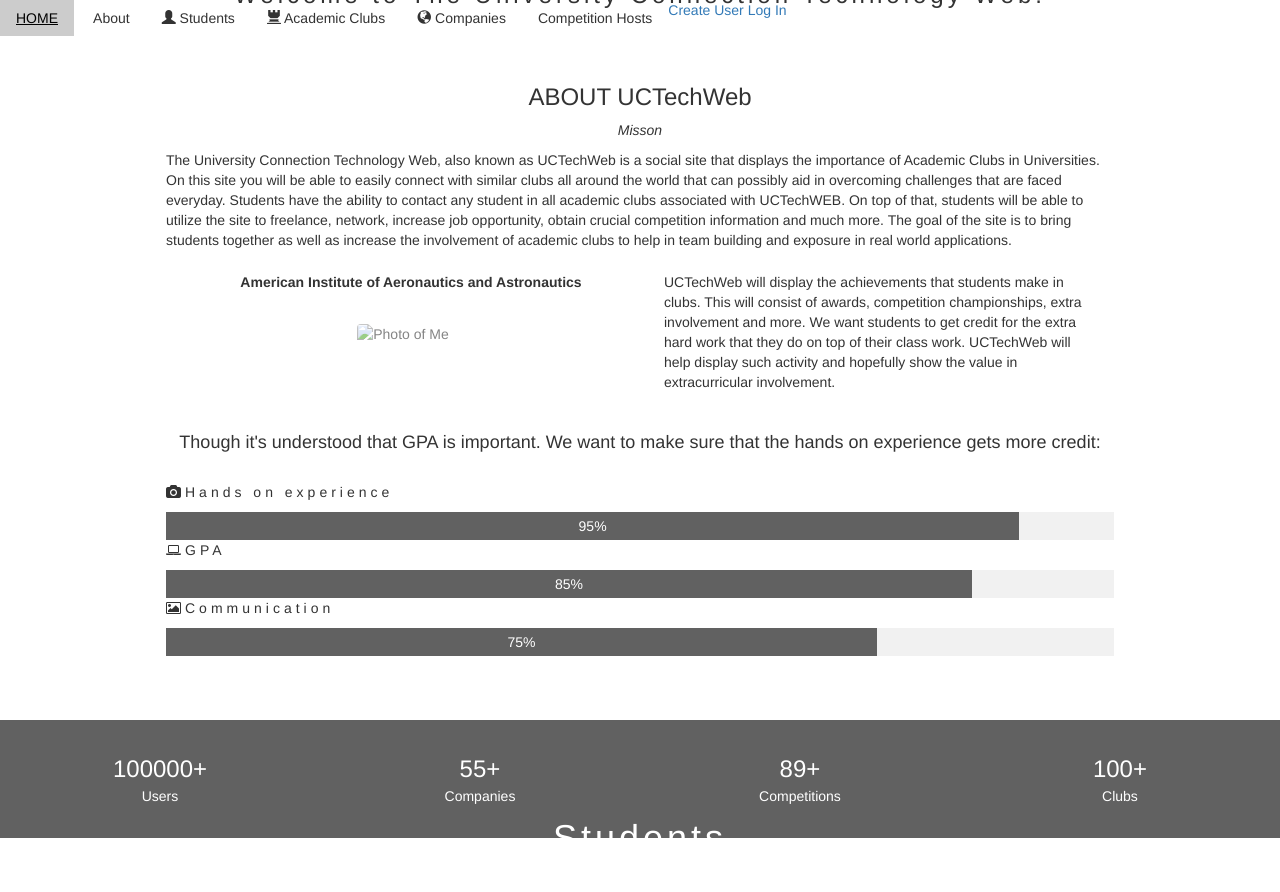
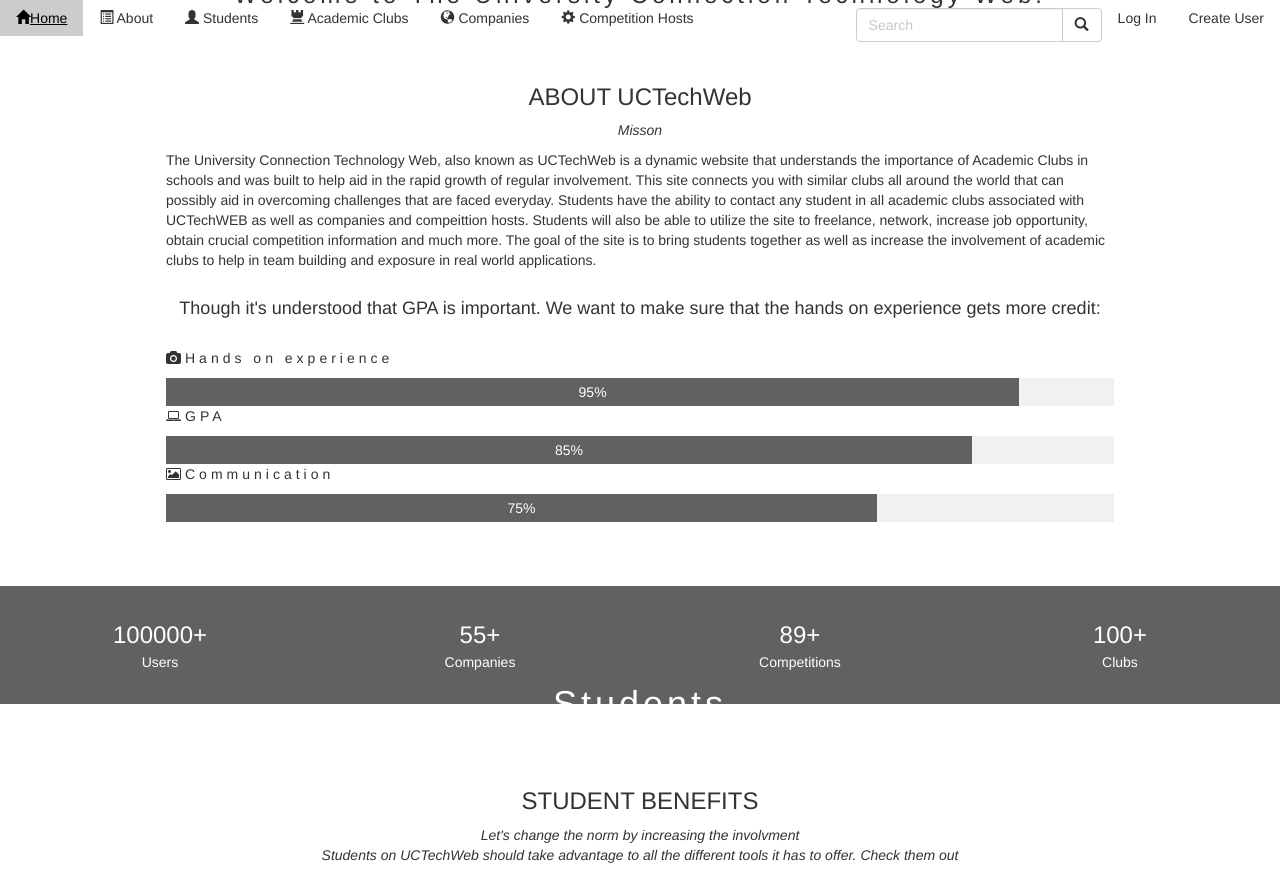
Before and after one commit to shlucker/csc, a Python web app: template csc/templates/test6.jinja2 in a window 1280 px wide. Shown: the top 892 px of the page. Run offline with Jinja, Linux system fonts and the light colour scheme; the template is opened without the code that fills it, so the values that code supplies are empty; some libraries are stand-ins or nearby versions.

Commit message:
Finished Navbar on Test6

```diff
--- a/csc/static/Main_Page2.css
+++ b/csc/static/Main_Page2.css
@@ -219,7 +219,7 @@
     }
 }
     ul.dropdown-lr {
-        width: 500px;
+        width: 400px;
     }
 
     /* mobile fix */
--- a/csc/templates/test6.jinja2
+++ b/csc/templates/test6.jinja2
@@ -6,13 +6,10 @@
     <meta name="viewport" content="width=device-width, initial-scale=1">
     <link rel="stylesheet" href="https://www.w3schools.com/w3css/4/w3.css">
     <link rel="stylesheet" href="https://fonts.googleapis.com/css?family=Lato">
-
-
     <link href="https://cdnjs.cloudflare.com/ajax/libs/animate.css/3.5.2/animate.min.css" rel="stylesheet" media="all">
     <link rel="stylesheet" href="https://maxcdn.bootstrapcdn.com/bootstrap/3.3.7/css/bootstrap.min.css">
     <script src="https://ajax.googleapis.com/ajax/libs/jquery/3.2.1/jquery.min.js"></script>
     <link rel="stylesheet" href="https://cdnjs.cloudflare.com/ajax/libs/aos/2.1.1/aos.css">
-
     <script src="assets/js/bs-animation.js"></script>
     <script src="https://cdnjs.cloudflare.com/ajax/libs/aos/2.1.1/aos.js"></script>
     <script src="{{ request.static_url('csc:static/csc.js') }}"></script>
@@ -23,12 +20,8 @@
     <link rel="stylesheet" href="{{ request.static_url('csc:static/Main_Page3.js') }}"/>
     <link rel="stylesheet" href="https://cdnjs.cloudflare.com/ajax/libs/font-awesome/4.7.0/css/font-awesome.min.css">
     <script src="https://maxcdn.bootstrapcdn.com/bootstrap/3.3.7/js/bootstrap.min.js"></script>
-
-
 </header>
-
 <body>
-
 <!-- Navbar (sit on top) -->
 <div class="w3-top">
     <div class="w3-bar" id="myNavbar">
@@ -36,23 +29,26 @@
            onclick="toggleFunction()" title="Toggle Navigation Menu">
             <i class="fa fa-bars"></i>
         </a>
-        <a href="#home" class="w3-bar-item w3-button">HOME</a>
-        <a href="#about" class="w3-bar-item w3-button w3-hide-small"><i class="glyphicon glyphicon--list-alt"></i> About</a>
-        <a href="test1" class="w3-bar-item w3-button w3-hide-small"><i class="glyphicon glyphicon-user"></i>
+        <a href="#myNavbar" class="w3-bar-item w3-button"><i class="glyphicon glyphicon-home"></i>Home</a>
+        <a href="#about" class="w3-bar-item w3-button w3-hide-small"><i class="glyphicon glyphicon-list-alt"></i> About</a>
+        <a href="#students" class="w3-bar-item w3-button w3-hide-small"><i class="glyphicon glyphicon-user"></i>
             Students</a>
-        <a href="#contact" class="w3-bar-item w3-button w3-hide-small"><i class="glyphicon glyphicon-tower"></i>
+        <a href="#all users" class="w3-bar-item w3-button w3-hide-small"><i class="glyphicon glyphicon-tower"></i>
             Academic Clubs</a>
-        <a href="#contact" class="w3-bar-item w3-button w3-hide-small"><i class="glyphicon glyphicon-globe"></i>
+        <a href="#all users" class="w3-bar-item w3-button w3-hide-small"><i class="glyphicon glyphicon-globe"></i>
             Companies</a>
-        <a href="#contact" class="w3-bar-item w3-button w3-hide-small"><i class="glyphicon-glyphicon-link"></i>
+        <a href="#all users" class="w3-bar-item w3-button w3-hide-small"><i class="glyphicon glyphicon-cog"></i>
             Competition
             Hosts</a>
-        <a class="dropdown pull-right">
-            <a href="" class="dropdown-toggle" data-toggle="dropdown">Create User</a>
-            <ul class="dropdown-menu dropdow-lr animated flipInX" role="menu">
+        <u1>
+            <a class="dropdown"></a>
+            <a href="" class="dropdown-toggle  pull-right w3-bar-item w3-button w3-hide-small" data-toggle="dropdown">Create
+                User</a>
+            <ul class="dropdown-menu dropdow-lr animated flipInX pull-right" role="menu">
                 <div class="col-lg-12">
                     <div class="text-center"><h3>Create User </h3></div>
-                    <form id="ajax-register-form" action="test8" method="post" role="form" autocomplete="off">
+                    <form id="ajax-register-form" action="{{ request.route_url('register') }}" method="post" role="form"
+                          autocomplete="off">
                         <div class="form-group">
                             <input type="text" name="username" id="username" tabindex="1" class="form-control"
                                    placeholder="Username" value="">
@@ -72,8 +68,7 @@
                         <div class="form-group">
                             <div class="row">
                                 <div class="col-xs-6 col-xs-offset-3">
-                                    <input type="submit" name="register-submit" id="register-submit" tabindex="4"
-                                           class="form-control btn btn-info" value="Register Now">
+                                    <a href="test8" class="w3-button w3-blue" class="w3-margin-right">Register</a>
                                 </div>
                             </div>
                         </div>
@@ -82,26 +77,26 @@
                     </form>
                 </div>
             </ul>
-        </a>
+        </u1>
+        <u1>
             <a class="dropdown pull-right"></a>
-            <a href="" class="dropdown-toggle" data-toggle="dropdown">Log In</a>
-            <ul class="dropdown-menu dropdown-lr animated slideInRight" role="menu">
+            <a href="{{ request.route_url('login') }}" class="dropdown-toggle pull-right w3-bar-item w3-button w3-hide-small" data-toggle="dropdown">Log
+                In</a>
+            <ul class="dropdown-menu dropdown-lr animated slideInRight pull-right" role="menu">
                 <div class="col-lg-12">
                     <div class="text-center"><h3><b>Log In</b></h3></div>
-                    <form id="ajax-login-form" action="http://phpoll.com/login/process" method="post" role="form"
+                    <form id="ajax-login-form" action="{{ request.route_url('login') }}" method="post" role="form"
                           autocomplete="off">
                         <div class="form-group">
                             <label for="username">Username</label>
                             <input type="text" name="username" id="username" tabindex="1" class="form-control"
                                    placeholder="Username" value="" autocomplete="off">
                         </div>
-
                         <div class="form-group">
                             <label for="password">Password</label>
                             <input type="password" name="password" id="password" tabindex="2" class="form-control"
                                    placeholder="Password" autocomplete="off">
                         </div>
-
                         <div class="form-group">
                             <div class="row">
                                 <div class="col-xs-7">
@@ -114,12 +109,11 @@
                                 </div>
                             </div>
                         </div>
-
                         <div class="form-group">
                             <div class="row">
                                 <div class="col-lg-12">
                                     <div class="text-center">
-                                        <a href="http://phpoll.com/recover" tabindex="5" class="forgot-password">Forgot
+                                        <a href="{{ request.route_url('recover') }}" tabindex="5" class="forgot-password">Forgot
                                             Password?</a>
                                     </div>
                                 </div>
@@ -130,54 +124,57 @@
                     </form>
                 </div>
             </ul>
-        </a>
+        </u1>
+        <u1>
+            <form class="navbar-form navbar-right">
+                <div class="input-group pull-right">
+                    <input type="text" id="search_box" name="search_value"
+                           value="{{ user.search_box.search_value if user.search_box else '' }}"
+                           data-search_url="{{ user.search_box.search_url if user.search_box else '' }}"
+                           title='{{ user.search_box.search_title if user.search_box else '' }}'
+                           class="form-control" placeholder="Search">
+                    <div class="input-group-btn">
+                        <button class="btn btn-default" type="submit">
+                            <i class="glyphicon glyphicon-search"></i>
+                        </button>
+                    </div>
+                </div>
+                <div id="search_result">
+                </div>
+            </form>
+        </u1>
     </div>
 </div>
 
 <!-- Navbar on small screens -->
 <div id="navDemo" class="w3-bar-block w3-white w3-hide w3-hide-large w3-hide-medium">
-        <a href="#about" class="w3-bar-item w3-button" onclick="toggleFunction()">ABOUT</a>
-        <a href="#portfolio" class="w3-bar-item w3-button" onclick="toggleFunction()">PORTFOLIO</a>
-        <a href="#contact" class="w3-bar-item w3-button" onclick="toggleFunction()">CONTACT</a>
-        <a href="#" class="w3-bar-item w3-button">SEARCH</a>
+    <a href="#about" class="w3-bar-item w3-button" onclick="toggleFunction()">About</a>
+    <a href="" class="w3-bar-item w3-button" onclick="toggleFunction()">Login</a>
+    <a href="" class="w3-bar-item w3-button" onclick="toggleFunction()">Create User</a>
+    <a href="#" class="w3-bar-item w3-button">Search</a>
 </div>
-</div>
-
-<!-- First Parallax Image with Logo Text -->
 <div class="bgimg-1 w3-display-container" id="typewrite">
     <div class="w3-display-middle" style="white-space:nowrap;">
         <p class="w3-center w3-padding-medium w3-xlarge w3-wide w3-animate line-1 anim-typewriter">Welcome to The
             University Connection Technology Web.</p>
     </div>
 </div>
-<!-- Container (About Section) -->
 <div class="w3-content w3-container w3-padding-64" id="about">
     <h3 class="w3-center">ABOUT UCTechWeb</h3>
     <p class="w3-center"><em>Misson</em></p>
-    <p>The University Connection Technology Web, also known as UCTechWeb is a social site that displays the importance
-        of Academic Clubs in Universities. On this site you will be able to easily connect with similar clubs all around
+    <p>The University Connection Technology Web, also known as UCTechWeb is a dynamic website that understands the
+        importance
+        of Academic Clubs in schools and was built to help aid in the rapid growth of regular involvement. This site
+        connects you with similar clubs all around
         the world that can possibly aid in overcoming challenges that are faced everyday. Students have the ability to
         contact any student in
-        all academic clubs associated with UCTechWEB. On top of that, students will be
+        all academic clubs associated with UCTechWEB as well as companies and compeittion hosts. Students will also be
         able to utilize the site to freelance, network, increase job opportunity, obtain crucial competition information
-        and
-        much more. The goal of the site is to bring students together as well as increase the involvement of academic
+        and much more. The goal of the site is to bring students together as well as increase the involvement of
+        academic
         clubs to help in team building and exposure in real world applications. </p>
     <div class="w3-row">
-        <div class="w3-col m6 w3-center w3-padding-large">
-            <p><b><i class="icomoon icon-rocket w3-margin-right"></i>American Institute of Aeronautics and Astronautics</b>
-            </p><br>
-            <img src="" class="w3-round w3-image w3-opacity w3-hover-opacity-off"
-                 alt="Photo of Me" width="500" height="200">
-        </div>
-
         <!-- Hide this text on small devices -->
-        <div class="w3-col m6 w3-hide-small w3-padding-large">
-            <p>UCTechWeb will display the achievements that students make in clubs. This will consist
-                of awards, competition championships, extra involvement and more. We want students to get credit for the
-                extra hard work that they do on top of their class work. UCTechWeb will help display such activity and
-                hopefully show the value in extracurricular involvement. </p>
-        </div>
     </div>
     <p class="w3-large w3-center w3-padding-16">Though it's understood that GPA is important. We want to make sure that
         the hands on experience gets more credit:</p>
@@ -215,66 +212,44 @@
 </div>
 
 <!-- Second Parallax Image with Portfolio Text -->
-<div class="bgimg-2 w3-display-container">
+<div class="bgimg-2 w3-display-container" id="students1">
     <div class="w3-display-middle">
         <span class="w3-xxlarge w3-text-white w3-wide">Students</span>
     </div>
 </div>
 
 <!-- Container (Portfolio Section) -->
-<div class="w3-content w3-container w3-padding-64" id="portfolio">
+<div class="w3-content w3-container w3-padding-64" id="students">
     <h3 class="w3-center">STUDENT BENEFITS</h3>
-    <p class="w3-center"><em>Let's change the norm by increasing the involvment<br> Click on the images to make them
-        bigger</em></p><br>
+    <p class="w3-center"><em>Let's change the norm by increasing the involvment<br> Students on UCTechWeb should take
+        advantage to all the different tools it has to offer. Check them out
+    </em></p><br>
 
     <!-- Responsive Grid. Four columns on tablets, laptops and desktops. Will stack on mobile devices/small screens (100% width) -->
     <div class="w3-row-padding w3-center">
         <div class="w3-col m3">
             <img src="/w3images/p1.jpg" style="width:100%" onclick="onClick(this)" class="w3-hover-opacity"
-                 alt="Contact any club around the World">
+                 alt="Communicate with any academic club in the U.S.">
         </div>
 
         <div class="w3-col m3">
             <img src="/w3images/p2.jpg" style="width:100%" onclick="onClick(this)" class="w3-hover-opacity"
-                 alt="Coffee beans">
+                 alt="Share your successes with other colleges with videos, pictures, and posts.">
         </div>
 
         <div class="w3-col m3">
             <img src="/w3images/p3.jpg" style="width:100%" onclick="onClick(this)" class="w3-hover-opacity"
-                 alt="Bear closeup">
+                 alt="Make some extra money by freelancing for your community">
         </div>
 
         <div class="w3-col m3">
             <img src="/w3images/p4.jpg" style="width:100%" onclick="onClick(this)" class="w3-hover-opacity"
-                 alt="Quiet ocean">
+                 alt="Have direct access to job opportunies opening up in companies around the world.">
         </div>
     </div>
-
-    <div class="w3-row-padding w3-center w3-section">
-        <div class="w3-col m3">
-            <img src="/w3images/p5.jpg" style="width:100%" onclick="onClick(this)" class="w3-hover-opacity"
-                 alt="The mist">
-        </div>
-
-        <div class="w3-col m3">
-            <img src="/w3images/p6.jpg" style="width:100%" onclick="onClick(this)" class="w3-hover-opacity"
-                 alt="My beloved typewriter">
-        </div>
-
-        <div class="w3-col m3">
-            <img src="/w3images/p7.jpg" style="width:100%" onclick="onClick(this)" class="w3-hover-opacity"
-                 alt="Empty ghost train">
-        </div>
-
-        <div class="w3-col m3">
-            <img src="/w3images/p8.jpg" style="width:100%" onclick="onClick(this)" class="w3-hover-opacity"
-                 alt="Sailing">
-        </div>
-        <button class="w3-button w3-padding-large w3-light-grey" style="margin-top:64px">LOAD MORE</button>
-
+    <button class="w3-button w3-padding-large w3-light-grey center-block" style="margin-top:64px">Sign up.</button>
 </div>
 </div>
-
 <!-- Modal for full size images on click-->
 <div id="modal01" class="w3-modal w3-black" onclick="this.style.display='none'">
     <span class="w3-button w3-large w3-black w3-display-topright" title="Close Modal Image"><i class="fa fa-remove"></i></span>
@@ -292,23 +267,17 @@
 </div>
 
 <!-- Container (Contact Section) -->
-<div class="w3-content w3-container w3-padding-64" id="contact">
+<div align="center">
+    <div class="w3-content w3-container center-block" id="all users" align="center">
         <h3 class="w3-center">Companies, Competition hosts, and Guests</h3>
         <p class="w3-center"><em>You will be able to blah blah blah</em></p>
-
-    <div class="w3-row w3-padding-32 w3-section">
-        <div class="w3-col m4 w3-container">
-            <!-- Add Google Maps -->
-            <div id="googleMap" class="w3-round-large w3-greyscale" style="width:100%;height:400px;"></div>
+        <div class="w3-row w3-padding-32 w3-section" align="center">
+            <div class="w3-col m8 w3-panel center-block" align="center">
+                <div class="w3-large w3-margin-bottom center-block" align="center">
+                    <i class="fa-fw w3-hover-text-black w3-xlarge center-block align-center" align="center"></i>
+                    <h3>Have Questions?</h3> Email us at:
+                    Support@UCTechWeb.com<br>
                 </div>
-        <div class="w3-col m8 w3-panel">
-            <div class="w3-large w3-margin-bottom">
-                <i class="fa fa-map-marker fa-fw w3-hover-text-black w3-xlarge w3-margin-right"></i> Chicago, US<br>
-                <i class="fa fa-phone fa-fw w3-hover-text-black w3-xlarge w3-margin-right"></i> Phone: +00 151515<br>
-                <i class="fa fa-envelope fa-fw w3-hover-text-black w3-xlarge w3-margin-right"></i> Email:
-                mail@mail.com<br>
-            </div>
-            <p>If you have any questions, feel free to email us at UCTechWeb.com:</p>
                 <form action="/action_page.php" target="_blank">
                     <div class="w3-row-padding" style="margin:0 -16px 8px -16px">
                         <div class="w3-half">
@@ -319,27 +288,24 @@
                         </div>
                     </div>
                     <input class="w3-input w3-border" type="text" placeholder="Message" required name="Message">
-                <button class="w3-button w3-black w3-right w3-section" type="submit">
+                    <button class="w3-button w3-black w3-left w3-section" type="submit">
                         <i class="fa fa-paper-plane"></i> SEND MESSAGE
                     </button>
                 </form>
             </div>
         </div>
     </div>
+</div>
+</body>
+</html>
 
 <!-- Footer -->
 <footer class="w3-center w3-black w3-padding-64 w3-opacity w3-hover-opacity-off">
-    <a href="#home" class="w3-button w3-light-grey"><i class="fa fa-arrow-up w3-margin-right"></i>To the top</a>
+    <a href="" class="w3-button w3-light-grey"><i class="fa fa-arrow-up w3-margin-right"></i>To the top</a>
     <div class="w3-xlarge w3-section">
-        <i class="fa fa-facebook-official w3-hover-opacity"></i>
-        <i class="fa fa-instagram w3-hover-opacity"></i>
-        <i class="fa fa-snapchat w3-hover-opacity"></i>
-        <i class="fa fa-pinterest-p w3-hover-opacity"></i>
-        <i class="fa fa-twitter w3-hover-opacity"></i>
-        <i class="fa fa-linkedin w3-hover-opacity"></i>
     </div>
-    <p>Powered by <a href="https://www.w3schools.com/w3css/default.asp" title="W3.CSS" target="_blank"
-                     class="w3-hover-text-green">w3.css</a></p>
+    <p>UCTechWeb <a href="" title="Copyright 2017" target="_blank"
+                    class="w3-hover-text-green">Copyright 2017</a></p>
 </footer>
 
 <!-- Add Google Maps -->
@@ -376,87 +342,3 @@
         }
     }
 </script>
-<script src="https://maps.googleapis.com/maps/api/js?key=AIzaSyBu-916DdpKAjTmJNIgngS6HL_kDIKU0aU&callback=myMap"></script>
-<!--
-To use this code on your website, get a free API key from Google.
-Read more at: https://www.w3schools.com/graphics/google_maps_basic.asp
--->
-<div class="modal fade" id="myModal" role="dialog">
-    <div class="modal-dialog modal-md">
-        <div class="modal-content">
-            <div class="modal-header">
-                <button type="button" class="close" data-dismiss="modal">&times;</button>
-                <h4 class="modal-title">User Info</h4>
-            </div>
-            <div class="modal-body">
-                <div class="container">
-                    <form class="form-horizontal align-center" action="/action_page.php">
-                        <div class="form-group">
-                            <div class="col-xs-12 col-sm-4 form-group">
-                                <label class="control-label col-sm-2" for="pwd">First Name:</label>
-                                <div class="col-sm-10">
-                                    <input type="password" class="form-control" id="pwd" placeholder="First Name"
-                                           name="pwd">
-                                </div>
-                            </div>
-                        </div>
-                        <div class="form-group">
-                            <div class="col-xs-12 col-sm-4 form-group">
-                                <label class="control-label col-sm-2" for="pwd">Last Name:</label>
-                                <div class="col-sm-10">
-                                    <input type="password" class="form-control" id="pwd" placeholder="Last Name"
-                                           name="pwd">
-                                </div>
-                            </div>
-                        </div>
-                        <div class="form-group">
-                            <div class="col-xs-12 col-sm-4 form-group">
-                                <label class="control-label col-sm-2" for="pwd">Email:</label>
-                                <div class="col-sm-10">
-                                    <input type="password" class="form-control" id="pwd" placeholder="Email"
-                                           name="pwd">
-                                </div>
-                            </div>
-                        </div>
-                        <div class="form-group">
-                            <div class="col-xs-12 col-sm-4 form-group">
-                                <label class="control-label col-sm-2" for="pwd">Create Password:</label>
-                                <div class="col-sm-10">
-                                    <input type="password" class="form-control" id="pwd"
-                                           placeholder="at least 6 characters"
-                                           name="pwd">
-                                </div>
-                            </div>
-                        </div>
-                        <div class="form-group">
-                            <div class="col-xs-12 col-sm-4 form-group">
-                                <label class="control-label col-sm-2" for="pwd">Repeat Password:</label>
-                                <div class="col-sm-10">
-                                    <input type="password" class="form-control" id="pwd"
-                                           placeholder="at least 6 characters"
-                                           name="pwd">
-                                </div>
-                            </div>
-                        </div>
-                        <div class="form-group">
-                            <div class="col-sm-offset-2 col-sm-10">
-                            </div>
-                        </div>
-                        <div class="form-group pull-left">
-                            <div class="col-sm-offset-2 col-sm-10">
-                                <p>By creating an account you agree to our <a href="#">Terms & Privacy</a>.</p>
-                                <button type="submit" class="btn btn-default">Submit</button>
-                            </div>
-                        </div>
-                    </form>
-                </div>
-            </div>
-            <div class="modal-footer">
-                <button type="button" class="btn btn-default" data-dismiss="modal">Close
-                </button>
-            </div>
-        </div>
-    </div>
-</div>
-</body>
-</html>
```
Lines whose indentation alone changed are shown as unchanged.
